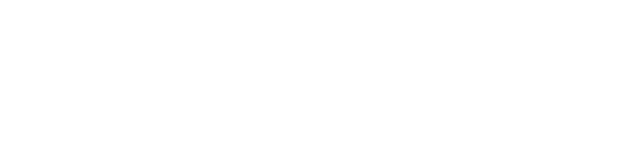
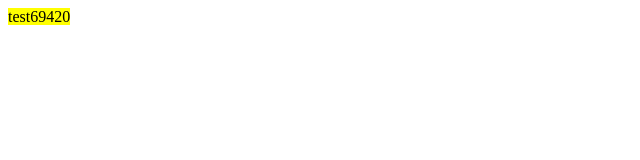
Before and after one commit to defaultz-one/Bug-Bounty-Testing-98b7ed57ab2c7, a plain HTML site: page index.html in a window 1280 px wide. Shown: the whole page, without its empty margins (0-640 px from the left). Drawn offline with Linux system fonts and the light colour scheme.

Commit message:
Update index.html

```diff
--- a/index.html
+++ b/index.html
@@ -1,5 +1,5 @@
 <html>
   <body>
-    <script>alert(0)</script>
+    <mark>test69420</mark>
   </body>
 </html>
```
